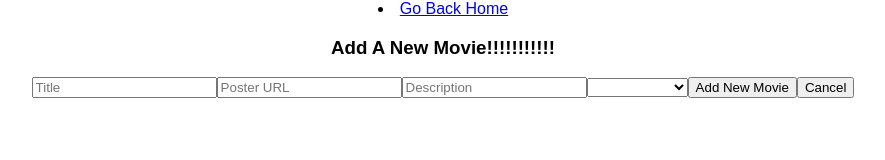
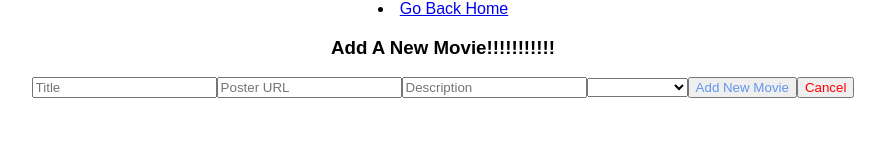
Before and after one commit to laramaurine/movie-sagas, a React app: page /#/addMovie in a window 1280 px wide. Shown: the whole page, without its empty margins (197-1082 px from the left). Built offline with nearby package versions, Linux system fonts and the light colour scheme.

Commit message:
button color changed

```diff
--- /dev/null
+++ b/src/components/AddMovie/AddMovie.css
@@ -0,0 +1,6 @@
+.cancelButton {
+    color: red;
+}
+.submit {
+    color: cornflowerblue;
+}
--- a/src/components/AddMovie/AddMovie.js
+++ b/src/components/AddMovie/AddMovie.js
@@ -2,6 +2,9 @@ import React, { Component } from 'react';
 import { connect } from 'react-redux';
 //import { Link} from 'react-router-dom';
 import { HashRouter as Router, Route, Link } from 'react-router-dom';
+import './AddMovie.css';
+
+
 class AddMovie extends Component {
    state = {
        newMovie: {
@@ -14,10 +17,10 @@ class AddMovie extends Component {
 
    componentDidMount(){
        console.log('in componenet did mount');
-       //GET GOES HERE???
+       //eventually change to map genre categories instead of hard coding
    }
    handleMovie = (event, propertyName) => {
-    //console.log('event happended', event)
+
     this.setState({
         newMovie: {
             ...this.state.newMovie,
@@ -34,7 +37,7 @@ class AddMovie extends Component {
     }
 
    handleClick = () => {
-       console.log('cancel clicked');
+       //console.log('cancel clicked');
        this.props.history.push('/')
    }
     render(){
@@ -65,8 +68,8 @@ class AddMovie extends Component {
                   <option value="12">Space Opera</option>
                   <option value="13">SuperHero</option>
               </select>
-            <input type='submit' value='Add New Movie' />
-            <button onClick={this.handleClick}>Cancel</button>
+            <input class="submit" type='submit' value='Add New Movie' />
+            <button class="cancelButton" onClick={this.handleClick}>Cancel</button>
 
         </form>
         </div>
--- a/src/components/Movie/Movie.css
+++ b/src/components/Movie/Movie.css
@@ -1,4 +1,5 @@
 .MovieListItem {
     display: inline-block;
     padding: 3em;
+
   }
```
